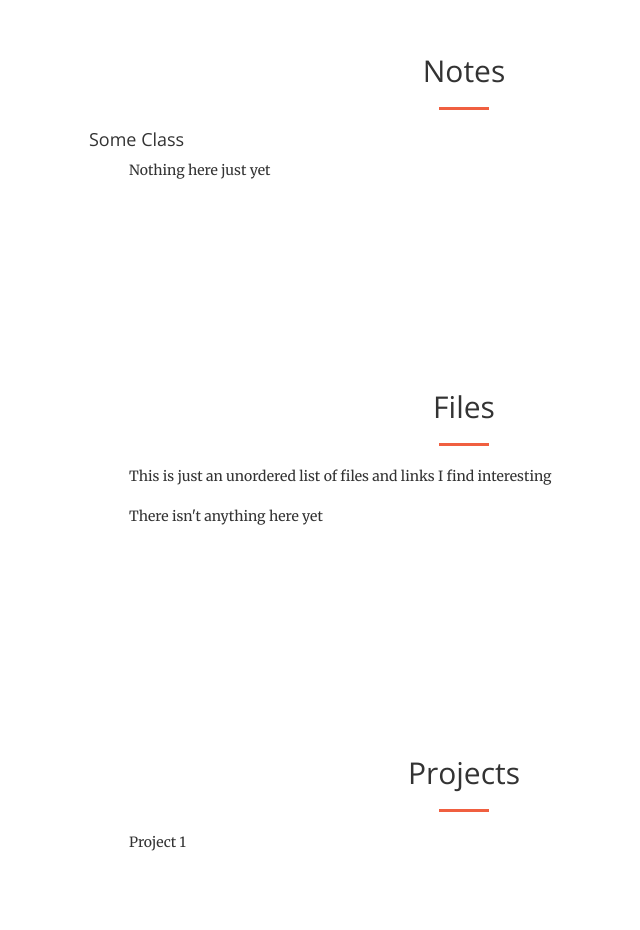
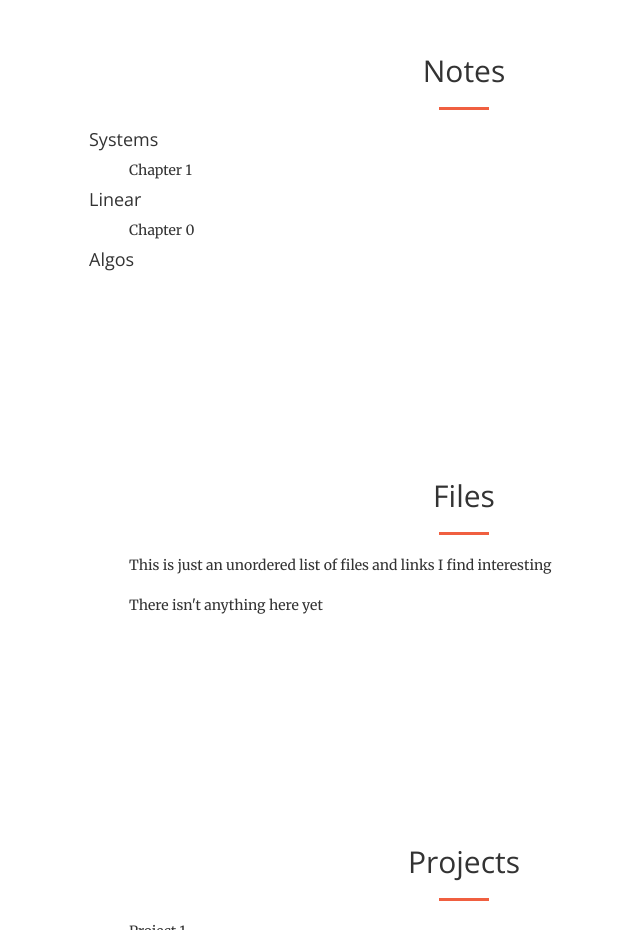
Before and after one commit to asleepinthetrees/asleepinthetrees.github.io, a plain HTML site: page index.html in a window 1280 px wide. Shown: the part 1220-2150 px from the top of the page, without its empty margins (176-816 px from the left). Drawn offline with nearby package versions, Linux system fonts and the light colour scheme.

```diff
--- a/index.html
+++ b/index.html
@@ -103,10 +103,15 @@
                 <div class="col-lg-8 col-lg-offset-2">
                    	<h2 class="section-heading text-center">Notes</h2>
                     <hr class="primary">
-                    <h4>Some Class</h4>
+                    <h4>Systems</h4>
                         <ul style="list-style-type:none">
-                        <li>Nothing here just yet</li>
+                        <li href="pages/notes/systems/chapter1.html">Chapter 1</li>
                         </ul>
+                    <h4>Linear</h4>
+                        <ul style="list-style-type:none">
+                        <li href="pages/notes/linear/chapter0.html">Chapter 0</li>
+                        </ul>
+                    <h4>Algos</h4>
                 </div>
             </div>
         </div>
```
